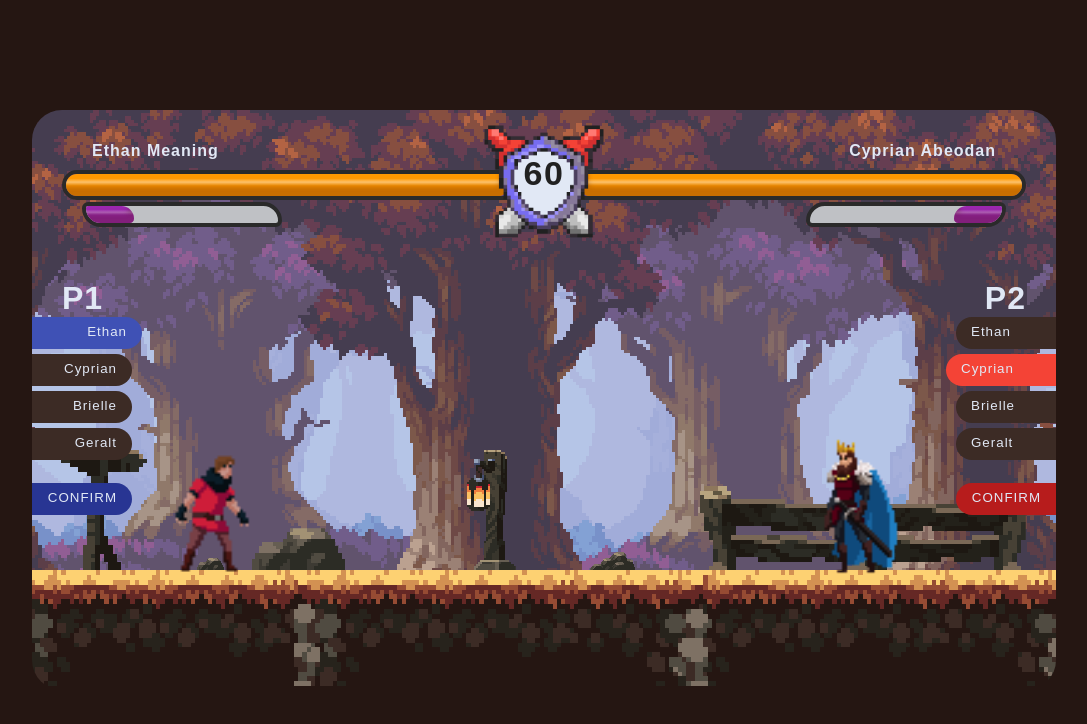
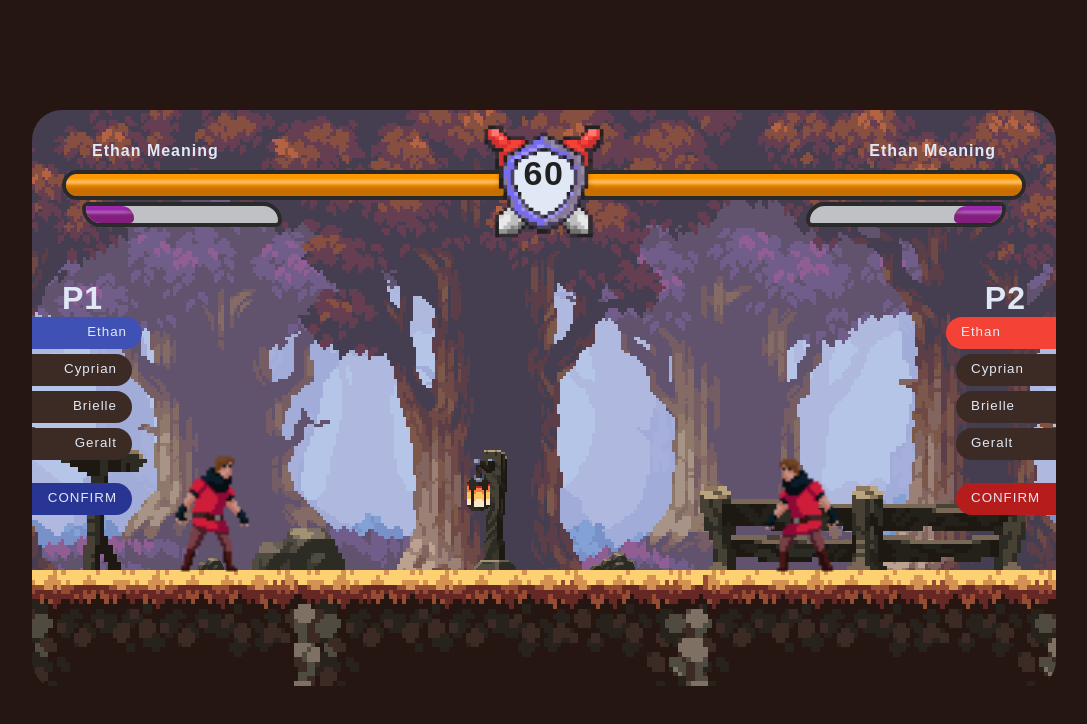
Before and after one commit to MateusPradoFerreira/fightingGame, a plain HTML site: page index.html in a window 1280 px wide. Shown: the whole page, without its empty margins (96-1183 px from the left). Drawn offline with Linux system fonts and the light colour scheme; a web font is replaced by a local one.

Commit message:
final commit

```diff
--- a/index.js
+++ b/index.js
@@ -28,7 +28,7 @@ const background = new Sprite({
 })
 
 var playerOneFighter = fighters.MedievalWarrior;
-var playerTowFighter = fighters.MedievalKing;
+var playerTowFighter = fighters.MedievalWarrior;
 
 const playerOne = new Fighter({
     position: {
@@ -43,7 +43,7 @@ const playerOne = new Fighter({
         x: 7,
         y: -15,
     },
-    ...playerOneFighter.right
+    ...playerOneFighter.left
 });
 
 const playerTwo = new Fighter({
@@ -59,17 +59,20 @@ const playerTwo = new Fighter({
         x: 7,
         y: -15,
     },
-    ...playerTowFighter.left
+    ...playerTowFighter.right
 });
+
+selectPlayerOneFighter(fighters.MedievalWarrior)
+selectPlayerTwoFighter(fighters.MedievalWarrior)
 
 function selectPlayerOneFighter(ff) {
     playerOneFighter = ff;
-    switchFighter(playerOne, playerOne.left ? playerOneFighter.left : playerOneFighter.right)
+    switchFighter(playerOne, playerOneFighter.right)
 }
 
 function selectPlayerTwoFighter(ff) {
     playerTowFighter = ff;
-    switchFighter(playerTwo, playerTwo.left ? playerTowFighter.left : playerTowFighter.right)
+    switchFighter(playerTwo, playerTowFighter.left)
 }
 
 function confirmPlayer(player) {
--- a/js/classes.js
+++ b/js/classes.js
@@ -47,7 +47,7 @@ class Sprite {
 };
 
 class Fighter extends Sprite {
-    constructor({ position, velocity, moviment, imageSrc, scale = 1, framesMax = 1, offset = { x: 0, y: 0 }, sprites, left, fantasyName, timeAtk, name }) {
+    constructor({ position, velocity, moviment, imageSrc, scale = 1, framesMax = 1, offset = { x: 0, y: 0 }, sprites, left, fantasyName, timeAtk, name, spriteSet }) {
         super({
             position,
             imageSrc,
@@ -79,6 +79,7 @@ class Fighter extends Sprite {
         this.selected = false;
         this.name = name;
         this.special = 25;
+        this.spriteSet = spriteSet;
 
         for (const sprite in this.sprites) {
             sprites[sprite].image = new Image();
@@ -102,7 +103,6 @@ class Fighter extends Sprite {
 
         /* c.fillStyle = 'red';
         c.fillRect(this.attackBox.position.x, this.attackBox.position.y, this.attackBox.width, this.attackBox.height) */
-
 
         this.draw();
         if (!this.dead) this.animateFrame();
--- a/js/utils.js
+++ b/js/utils.js
@@ -9,6 +9,36 @@ function createFighter({ name, offsetRight, offsetLeft, idleFrames, runFrames, j
             fantasyName: fantasyName,
             timeAtk: timeAtk,
             name: name,
+            spriteSet: {
+                idle: {
+                    imageSrc: './assets/' + name + '/Sprites/Idle.png',
+                    framesMax: idleFrames,
+                },
+                run: {
+                    imageSrc: './assets/' + name + '/Sprites/Run.png',
+                    framesMax: runFrames,
+                },
+                jump: {
+                    imageSrc: './assets/' + name + '/Sprites/Jump.png',
+                    framesMax: jumpFrames,
+                },
+                fall: {
+                    imageSrc: './assets/' + name + '/Sprites/Fall.png',
+                    framesMax: fallFrames,
+                },
+                attack1: {
+                    imageSrc: './assets/' + name + '/Sprites/Attack' + attackN + '.png',
+                    framesMax: attack1Frames,
+                },
+                takeHit: {
+                    imageSrc: './assets/' + name + '/Sprites/Take Hit.png',
+                    framesMax: takeHitFrames,
+                },
+                death: {
+                    imageSrc: './assets/' + name + '/Sprites/Death.png',
+                    framesMax: deathFrames,
+                },
+            },
             sprites: {
                 idle: {
                     imageSrc: './assets/' + name + '/Sprites/Idle.png',
@@ -49,6 +79,36 @@ function createFighter({ name, offsetRight, offsetLeft, idleFrames, runFrames, j
             fantasyName: fantasyName,
             timeAtk: timeAtk,
             name: name,
+            spriteSet: {
+                idle: {
+                    imageSrc: './assets/' + name + 'ToTheLeft/Sprites/Idle.png',
+                    framesMax: idleFrames,
+                },
+                run: {
+                    imageSrc: './assets/' + name + 'ToTheLeft/Sprites/Run.png',
+                    framesMax: runFrames,
+                },
+                jump: {
+                    imageSrc: './assets/' + name + 'ToTheLeft/Sprites/Jump.png',
+                    framesMax: jumpFrames,
+                },
+                fall: {
+                    imageSrc: './assets/' + name + 'ToTheLeft/Sprites/Fall.png',
+                    framesMax: fallFrames,
+                },
+                attack1: {
+                    imageSrc: './assets/' + name + 'ToTheLeft/Sprites/Attack' + attackN + '.png',
+                    framesMax: attack1Frames,
+                },
+                takeHit: {
+                    imageSrc: './assets/' + name + 'ToTheLeft/Sprites/Take Hit.png',
+                    framesMax: takeHitFrames,
+                },
+                death: {
+                    imageSrc: './assets/' + name + 'ToTheLeft/Sprites/Death.png',
+                    framesMax: deathFrames,
+                },
+            },
             sprites: {
                 idle: {
                     imageSrc: './assets/' + name + 'ToTheLeft/Sprites/Idle.png',
@@ -254,6 +314,7 @@ function determineWinner({ playerOne, playerTwo, timerID }) {
 }
 
 function switchFighter(currentFighter, newFighter) {
+    if (currentFighter.spriteSet !== newFighter.spriteSet) {
         var newSprites = { ...currentFighter.sprites };
         for (const sprite in newFighter.sprites) {
             if (currentFighter.sprites[sprite].image.src !== 'http://127.0.0.1:5500' + newFighter.sprites[sprite].imageSrc.substring(1)) {
@@ -262,12 +323,14 @@ function switchFighter(currentFighter, newFighter) {
                 newSprites[sprite].framesMax = newFighter.sprites[sprite].framesMax;
             }
         }
-
-    currentFighter.sprites = newSprites;
+        currentFighter.sprites = newSprites
         currentFighter.offset = newFighter.offset;
         currentFighter.scale = newFighter.scale;
         currentFighter.left = newFighter.left;
         currentFighter.fantasyName = newFighter.fantasyName;
         currentFighter.timeAtk = newFighter.timeAtk;
         currentFighter.name = newFighter.name;
+        currentFighter.spriteSet = newFighter.spriteSet;
+        currentFighter.framesCurrent = 0;
     }
+}
--- a/styles.css
+++ b/styles.css
@@ -164,7 +164,7 @@ body {
     border-radius: 30px 0 0 30px;
     width: 100px;
     display: flex;
-    justify-content: right;
+    justify-content: left;
 }
 
 .button-right {
```
Also changed, not shown: 1 other file. Lines whose indentation alone changed are shown as unchanged.
